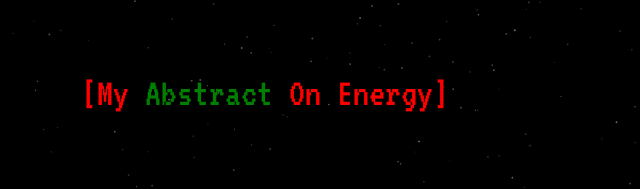
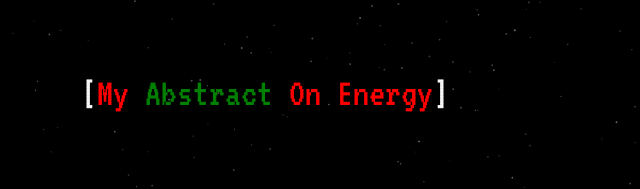
Before and after one commit to atanbhardwaj/whoisatan, a plain HTML site: page eternal.html in a window 1280 px wide. Shown: the part 611-800 px from the top of the page, 4-644 px from the left. Drawn offline with nearby package versions, Linux system fonts and the light colour scheme.

Commit message:
eternalModified

```diff
--- a/css/style.css
+++ b/css/style.css
@@ -665,6 +665,10 @@ form{
    margin-top: 25vh;
  }
 
+ .brc{
+   color:whitesmoke;
+ }
+
 .et1{
   color:red;
 }
--- a/eternal.html
+++ b/eternal.html
@@ -77,7 +77,8 @@
             </section>
             <section>
                 <h1 class="et1">
-                    [My <span class="midspans">Abstract </span>On Energy]
+                    <span class="brc">[</span>My <span class="midspans">Abstract </span>On Energy<span
+                        class="brc">]</span>
                 </h1>
                 <p>
                     There are massive energy conversions happening at every time in space and the universe. And I also
```
Also changed, not shown: fields.html (+1 -1 lines).
